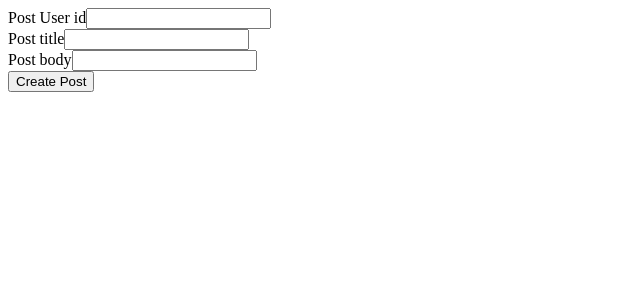
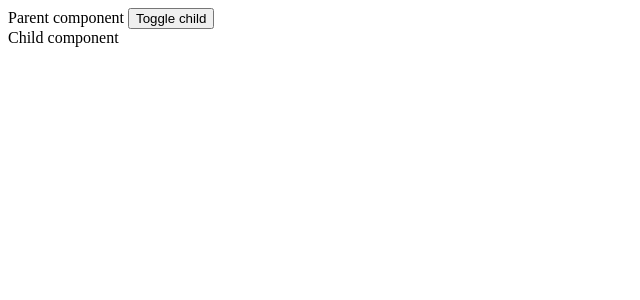
Before and after one commit to nivyapeter/vue-learning, a Vue app in the folder hello-world/: page / in a window 1280 px wide. Shown: the top 300 px of the page, without its empty margins (0-640 px from the left). Built offline with nearby package versions, Linux system fonts and the light colour scheme.

Commit message:
feat: lifecycle hooks

```diff
--- a/hello-world/src/App.vue
+++ b/hello-world/src/App.vue
@@ -1,15 +1,15 @@
 <template>
   <div>
-    <create-post />
+    <parent-component />
   </div>
 </template>
 
 <script>
-import CreatePost from "./components/CreatePost.vue";
+import ParentComponent from "./components/ParentComponent.vue";
 export default {
   name: "App",
   components: {
-    CreatePost,
+    ParentComponent,
   },
   data() {
     return {};
--- /dev/null
+++ b/hello-world/src/components/ChildComponent.vue
@@ -0,0 +1,36 @@
+<template>
+  <div>Child component</div>
+</template>
+
+<script>
+export default {
+  name: "ChildComponent",
+  beforeCreated() {
+    console.log("child beforeCreated()");
+  },
+  created() {
+    console.log("child created()");
+  },
+  beforeMount() {
+    console.log("child beforeMount()");
+  },
+  mounted() {
+    console.log("Child mounted()");
+  },
+  beforeUpdated() {
+    console.log("child beforeUpdated()");
+  },
+  updated() {
+    console.log("child updated()");
+  },
+  beforeUnmount() {
+    console.log("child beforeUnmount()");
+  },
+  unmounted() {
+    console.log("child unmounted()");
+  },
+};
+</script>
+
+<style scoped>
+</style>
--- /dev/null
+++ b/hello-world/src/components/ParentComponent.vue
@@ -0,0 +1,49 @@
+<template>
+  <div>
+    Parent component
+    <button @click="showChild = !showChild">Toggle child</button>
+    <child-component v-if="showChild" />
+  </div>
+</template>
+
+<script>
+import ChildComponent from "./ChildComponent.vue";
+export default {
+  name: "ParentComponent",
+  components: {
+    ChildComponent,
+  },
+  data() {
+    return {
+      showChild: true,
+    };
+  },
+  beforeCreated() {
+    console.log("child beforeCreated()");
+  },
+  created() {
+    console.log("child created()");
+  },
+  beforeMount() {
+    console.log("child beforeMount()");
+  },
+  mounted() {
+    console.log("Child mounted()");
+  },
+  beforeUpdated() {
+    console.log("child beforeUpdated()");
+  },
+  updated() {
+    console.log("child updated()");
+  },
+  beforeUnmount() {
+    console.log("child beforeUnmount()");
+  },
+  unmounted() {
+    console.log("child unmounted()");
+  },
+};
+</script>
+
+<style scoped>
+</style>
```
